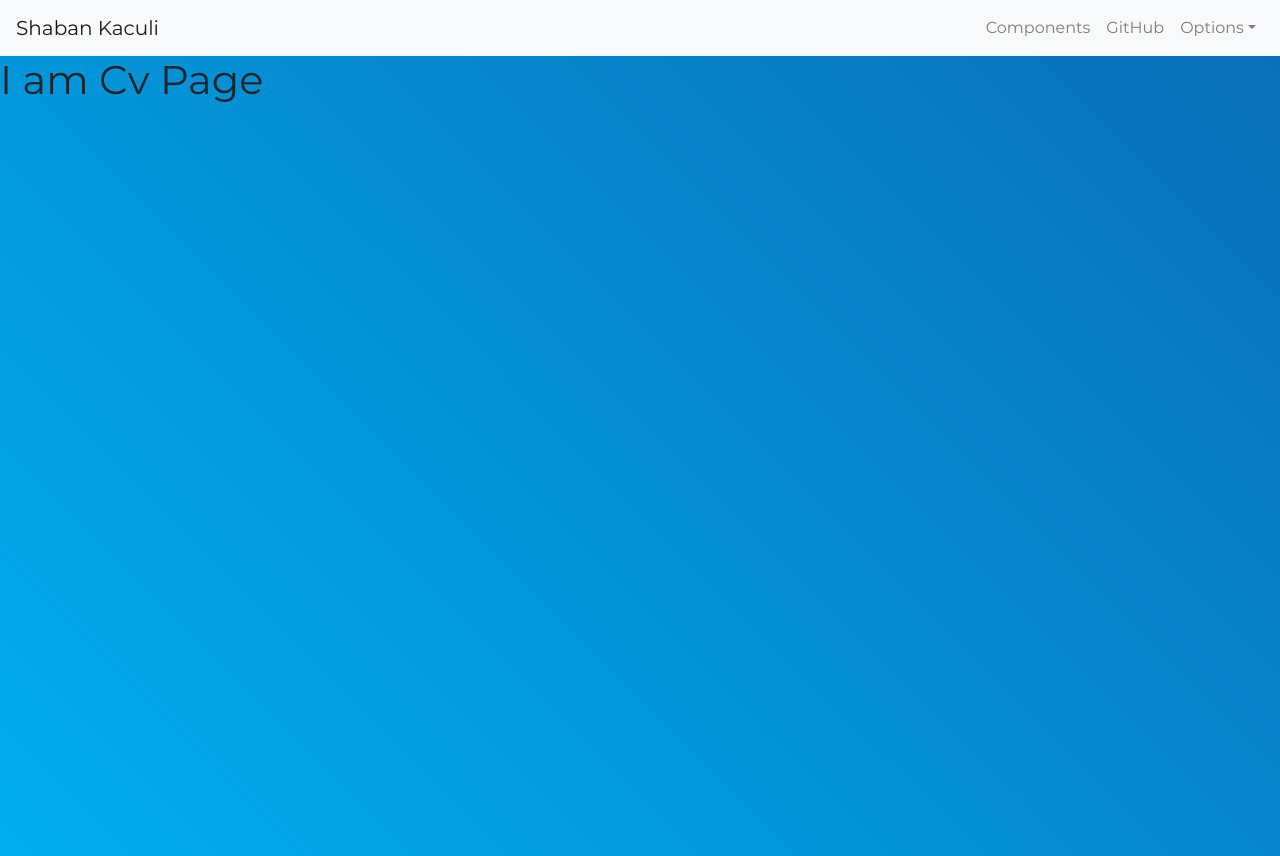
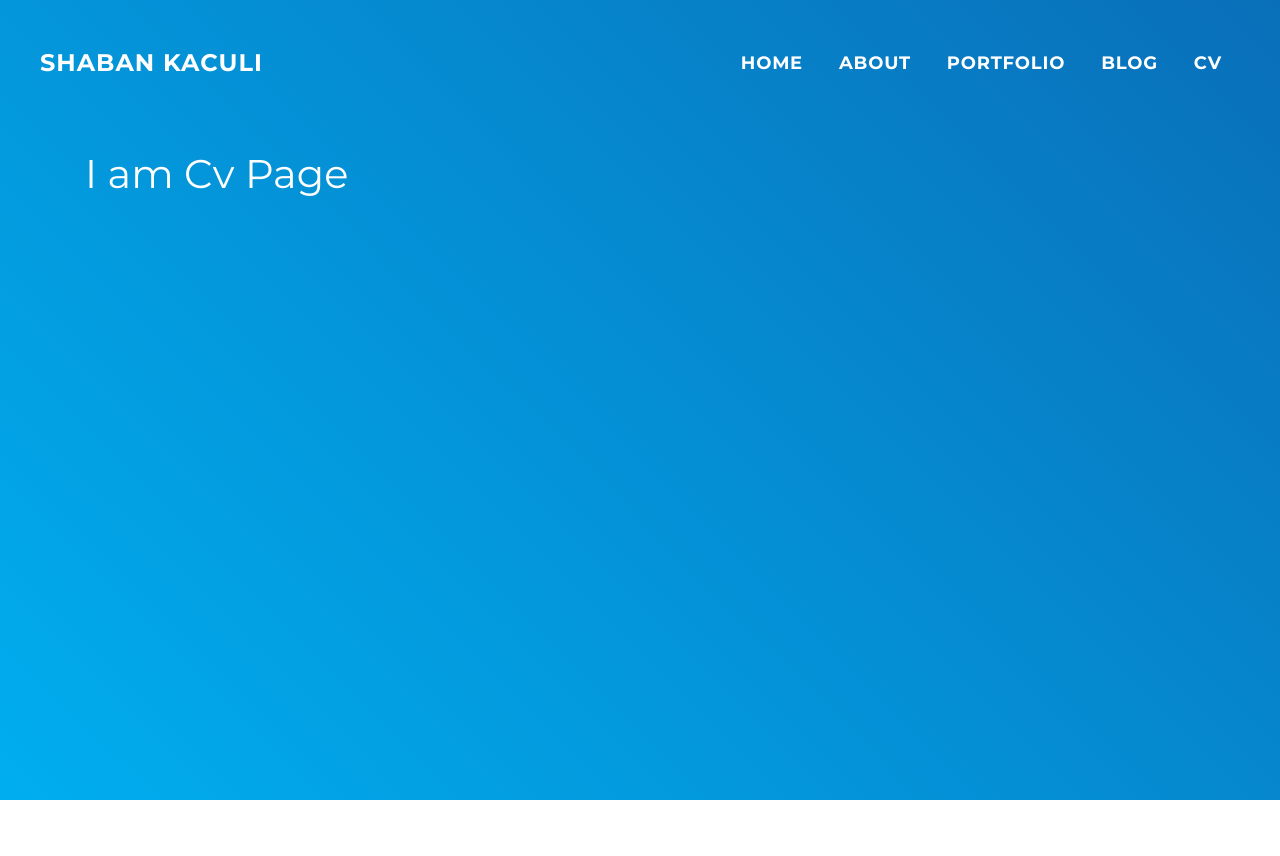
Before and after one commit to Arbani/portfolio-shaban, a Next.js app: page /cv in a window 1280 px wide. After the commit the page ends 800 px from the top, so only its background shows below. Built offline with nearby package versions, Linux system fonts and the light colour scheme.

Commit message:
minor fix

```diff
--- /dev/null
+++ b/components/BasePage.js
@@ -0,0 +1,23 @@
+import { Container } from 'reactstrap';
+
+
+const BasePage = (props) => {
+  const { className } = props;
+
+  //const className = props.className || '';
+
+  return (
+    <div className={`base-page ${className}`}>
+      <Container>
+        {props.children}
+      </Container>
+    </div>
+  )
+};
+
+BasePage.defaultProps = {
+  className: ''
+};
+
+
+export default BasePage;
--- a/components/shared/Header.js
+++ b/components/shared/Header.js
@@ -1,51 +1,5 @@
-// import React from 'react';
-// import Link from 'next/link';
-//
-//
-//
-// class Header extends  React.Component {
-//
-//
-//   render() {
-//
-//     return (
-//       <React.Fragment>
-//         <Link href="/">
-//           <a style={{ 'fontSize' : '20px' }}> Home </a>
-//         </Link>
-//         <Link href="/about">
-//           <a> About </a>
-//         </Link>
-//         <Link href="/portfolios">
-//           <a> Portfolio </a>
-//         </Link>
-//         <Link href="/blogs">
-//           <a> Blog </a>
-//         </Link>
-//         <Link href="/cv">
-//           <a> CV </a>
-//         </Link>
-//         <style jsx>{`
-//
-//         a {
-//           font-size: 20px;
-//         }
-//
-//         .customClass {
-//           color: red;
-//         }
-//
-//       `}</style>
-//       </React.Fragment>
-//     )
-//   }
-// }
-//
-// export default Header;
-
-
-
 import React from 'react';
+import Link from 'next/link';
 import {
   Collapse,
   Navbar,
@@ -53,11 +7,18 @@ import {
   NavbarBrand,
   Nav,
   NavItem,
-  NavLink,
-  UncontrolledDropdown,
-  DropdownToggle,
-  DropdownMenu,
-  DropdownItem } from 'reactstrap';
+  NavLink
+} from 'reactstrap';
+
+const BsNavLink = (props) => {
+  const { route, title } = props;
+
+  return (
+  <Link href={route}>
+    <a className="nav-link port-navbar-link"> {title} </a>
+  </Link>
+  )
+}
 
 export default class Header extends React.Component {
   constructor(props) {
@@ -76,34 +37,26 @@ export default class Header extends React.Component {
   render() {
     return (
       <div>
-        <Navbar color="light" light expand="md">
-          <NavbarBrand href="/">Shaban Kaculi</NavbarBrand>
+        <Navbar className="port-navbar port-default absolute" color="transparent" dark expand="md">
+          <NavbarBrand className="port-navbar-brand" href="/">Shaban Kaculi</NavbarBrand>
           <NavbarToggler onClick={this.toggle} />
           <Collapse isOpen={this.state.isOpen} navbar>
             <Nav className="ml-auto" navbar>
-              <NavItem>
-                <NavLink href="/components/">Components</NavLink>
+              <NavItem className="port-navbar-item">
+                <BsNavLink route="/" title="Home"/>
               </NavItem>
-              <NavItem>
-                <NavLink href="https://github.com/reactstrap/reactstrap">GitHub</NavLink>
+              <NavItem  className="port-navbar-item">
+                <BsNavLink route="/about" title="About"/>
               </NavItem>
-              <UncontrolledDropdown nav inNavbar>
-                <DropdownToggle nav caret>
-                  Options
-                </DropdownToggle>
-                <DropdownMenu right>
-                  <DropdownItem>
-                    Option 1
-                  </DropdownItem>
-                  <DropdownItem>
-                    Option 2
-                  </DropdownItem>
-                  <DropdownItem divider />
-                  <DropdownItem>
-                    Reset
-                  </DropdownItem>
-                </DropdownMenu>
-              </UncontrolledDropdown>
+              <NavItem  className="port-navbar-item">
+                <BsNavLink route="/portfolios" title="Portfolio"/>
+              </NavItem>
+              <NavItem  className="port-navbar-item">
+                <BsNavLink route="/blogs" title="Blog"/>
+              </NavItem>
+              <NavItem  className="port-navbar-item">
+                <BsNavLink route="/cv" title="Cv"/>
+              </NavItem>
             </Nav>
           </Collapse>
         </Navbar>
--- a/pages/blogs.js
+++ b/pages/blogs.js
@@ -1,5 +1,6 @@
 import React from 'react';
 import BaseLayout from '../components/layouts/BaseLayout';
+import BasePage from '../components/BasePage';
 
 
 class Blogs extends React.Component {
@@ -8,7 +9,9 @@ class Blogs extends React.Component {
 	render() {
 		return (
 			<BaseLayout>
-				<h1>I am Blogs Page </h1>
+        <BasePage>
+					<h1>I am Blogs Page </h1>
+				</BasePage>
 			</BaseLayout>
 		)
 	}
--- a/pages/cv.js
+++ b/pages/cv.js
@@ -1,5 +1,6 @@
 import React from 'react';
 import BaseLayout from '../components/layouts/BaseLayout';
+import BasePage from '../components/BasePage';
 
 
 class Cv extends React.Component {
@@ -8,7 +9,9 @@ class Cv extends React.Component {
 	render() {
 		return (
 			<BaseLayout>
-				<h1>I am Cv Page </h1>
+        <BasePage>
+					<h1>I am Cv Page </h1>
+				</BasePage>
 			</BaseLayout>
 		)
 	}
--- /dev/null
+++ b/styles/_header.scss
@@ -0,0 +1,37 @@
+// HEADER
+.port-navbar.port-default {
+  width: 100%;
+  z-index: 15;
+  padding: 40px;
+
+  .port-navbar {
+    &-brand {
+      color: white;
+      font-size: 24px;
+      text-transform: uppercase;
+      letter-spacing: 1px;
+      font-weight: bold;
+    }
+
+    &-item {
+      margin-left: 10px;
+      margin-right: 10px;
+    }
+
+    &-link {
+      color: white;
+      font-weight: bold;
+      letter-spacing: 0.8px;
+      font-size: 18px;
+      text-transform: uppercase;
+
+      &.active {
+        color: #dba919;
+      }
+
+      &:hover, &:focus {
+        color: #dba919;
+      }
+    }
+  }
+}
--- a/styles/main.scss
+++ b/styles/main.scss
@@ -2,6 +2,9 @@
 
 // PAGES
 @import './index';
+
+// COMPONENTS
+@import './header';
 
 html, body {
   height:100%;
@@ -15,3 +18,12 @@ html, body {
   letter-spacing: 2px;
   color: white;
 }
+
+.absolute {
+  position: absolute;
+}
+
+.base-page {
+  padding-top: 150px;
+  color: white;
+}
```
Also changed, not shown: pages/about.js (+6 -5 lines), pages/portfolio.js (+6 -3 lines), pages/portfolios.js (+7 -4 lines).
